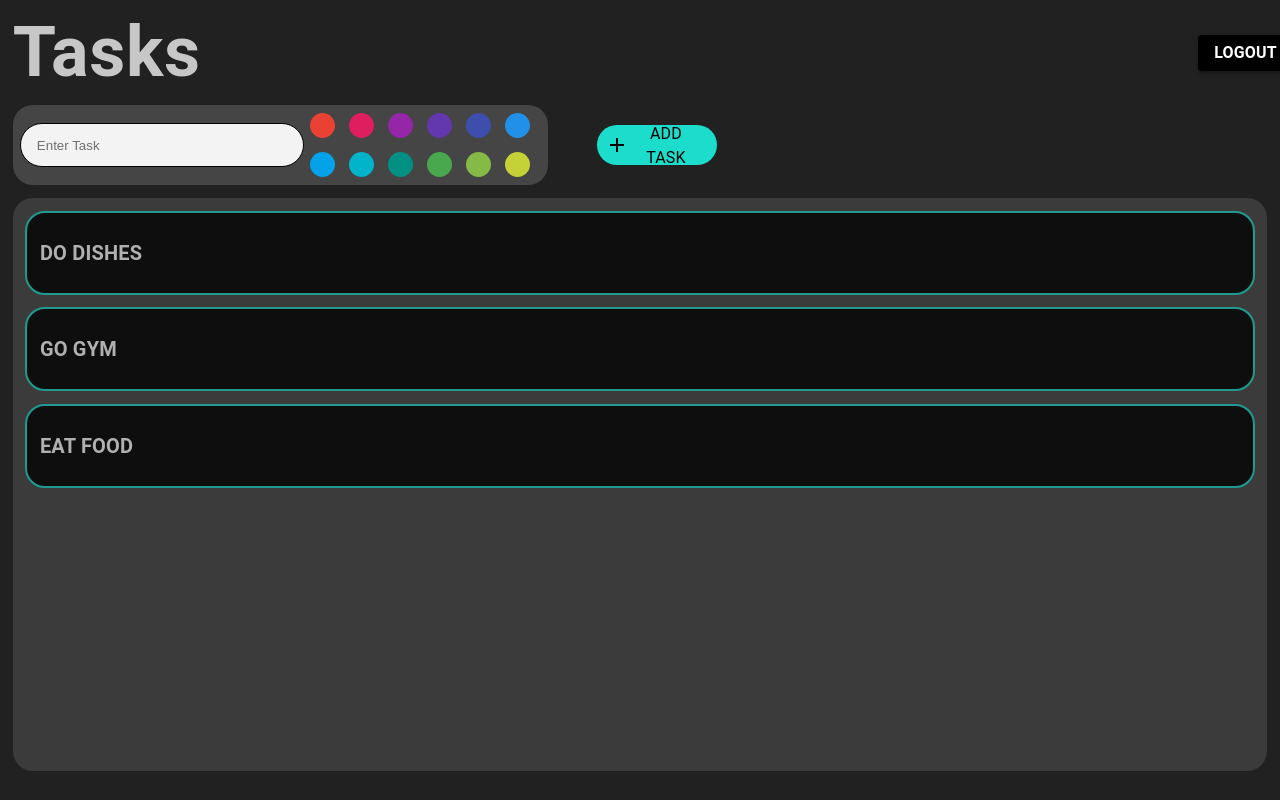
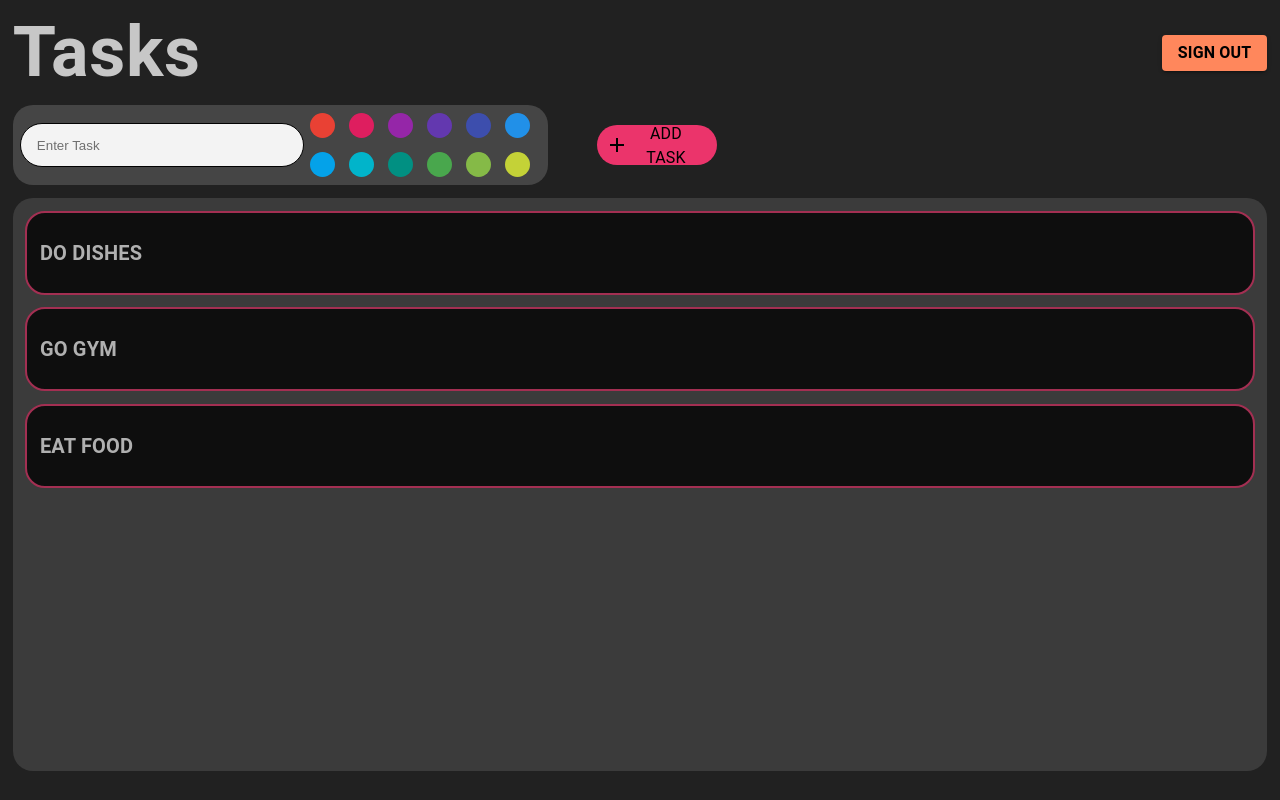
Before and after one commit to Kealen-Pillay/To-Do-List, a React (Create React App) app in the folder client/: page /tasks in a window 1280 px wide. Built offline with nearby package versions, Linux system fonts and the light colour scheme.

Commit message:
Changed color scheme of components

```diff
--- a/client/src/components/TaskScreen.tsx
+++ b/client/src/components/TaskScreen.tsx
@@ -3,11 +3,14 @@ import { signOut } from "firebase/auth";
 import { auth } from "../firebaseConfig";
 import { useNavigate } from "react-router-dom";
 import { toast } from "react-toastify";
-import { useState } from "react";
+import { useEffect, useState } from "react";
 import { CirclePicker } from "react-color";
 import AddIcon from "@mui/icons-material/Add";
 
 const TaskScreen = () => {
+  useEffect(() => {
+    //get Tasks here
+  }, []);
   const [newTask, setNewTask] = useState("");
   const [tasks, setTasks] = useState(["Do Dishes", "Go Gym", "Eat Food"]);
   const colors = [
@@ -61,7 +64,7 @@ const TaskScreen = () => {
         justifyContent: "flex-start",
         alignItems: "flex-start",
         flexDirection: "column",
-        paddingLeft: "1%"
+        paddingLeft: "1%",
       }}
     >
       <Box
@@ -85,16 +88,17 @@ const TaskScreen = () => {
         <Button
           variant="contained"
           sx={{
-            backgroundColor: "black",
-            opacity: 1,
+            marginRight: "2%",
+            backgroundColor: "#ff875c",
+            color: "black",
             ":hover": {
-              backgroundColor: "#C192FC",
+              backgroundColor: "#f59371",
               color: "black",
             },
           }}
           onClick={logoutUser}
         >
-          <Typography sx={{ fontWeight: "bold" }}>Logout</Typography>
+          <Typography sx={{ fontWeight: "bold" }}>Sign out</Typography>
         </Button>
       </Box>
       <Box
@@ -135,10 +139,10 @@ const TaskScreen = () => {
             height: "50%",
             justifyContent: "space-between",
             borderRadius: 10,
-            backgroundColor: "#1CDDCB",
+            backgroundColor: "#eb346b",
             paddingRight: "2%",
             ":hover": {
-              backgroundColor: "#1CDDCB",
+              backgroundColor: "#eb346b",
               transition: "0.3s",
               transform: "scale(1.1)",
             },
@@ -189,10 +193,10 @@ const TaskScreen = () => {
                   alignItems: "center",
                   opacity: 0.9,
                   paddingLeft: "1%",
-                  border: "2px solid #1CDDCB",
+                  border: "2px solid #eb346b",
                   ":hover": {
-                    backgroundColor: "black"
-                  }
+                    backgroundColor: "black",
+                  },
                 }}
               >
                 <Typography
```
